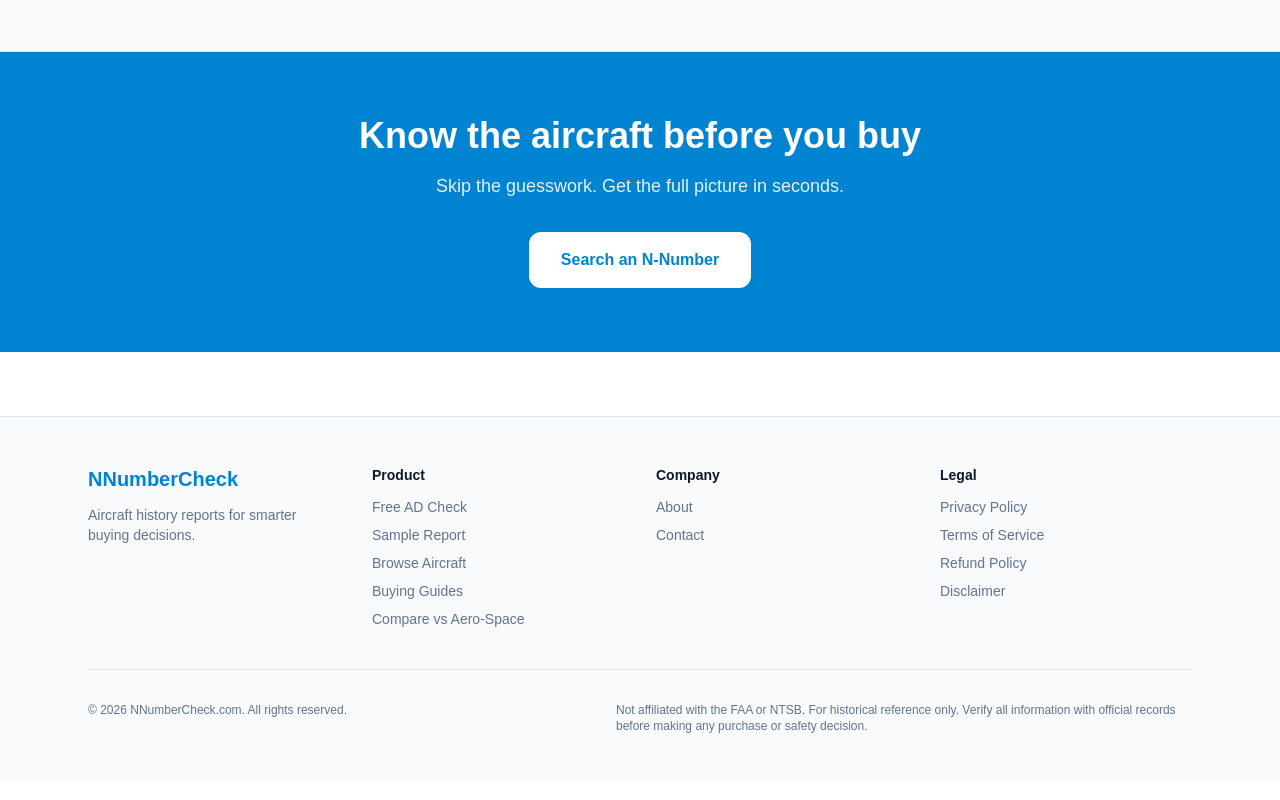
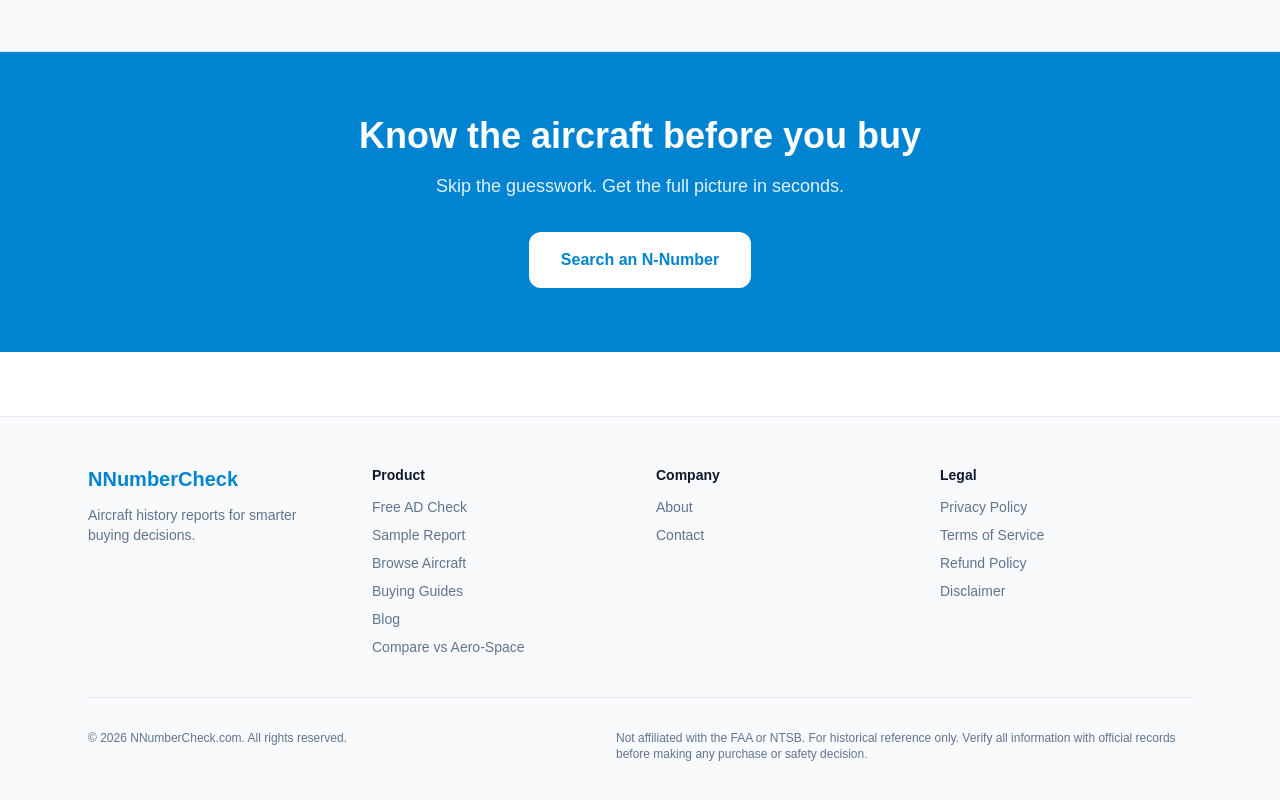
Before and after one commit to devsecsuite-rgb/nnumbercheck-v2, a Next.js app: page / in a window 1280 px wide. Shown: the part 5488-6288 px from the top of the page. Built offline with nearby package versions, Linux system fonts and the light colour scheme; no server answers.

Commit message:
Add Blog link to footer

```diff
--- a/app/Footer.tsx
+++ b/app/Footer.tsx
@@ -29,9 +29,14 @@
                   Browse Aircraft
                 </Link>
               </li>
-              <li>
+                            <li>
                 <Link href="/guides" className="hover:text-sky-600">
                   Buying Guides
+                </Link>
+              </li>
+              <li>
+                <Link href="/blog" className="hover:text-sky-600">
+                  Blog
                 </Link>
               </li>
               <li>
```
